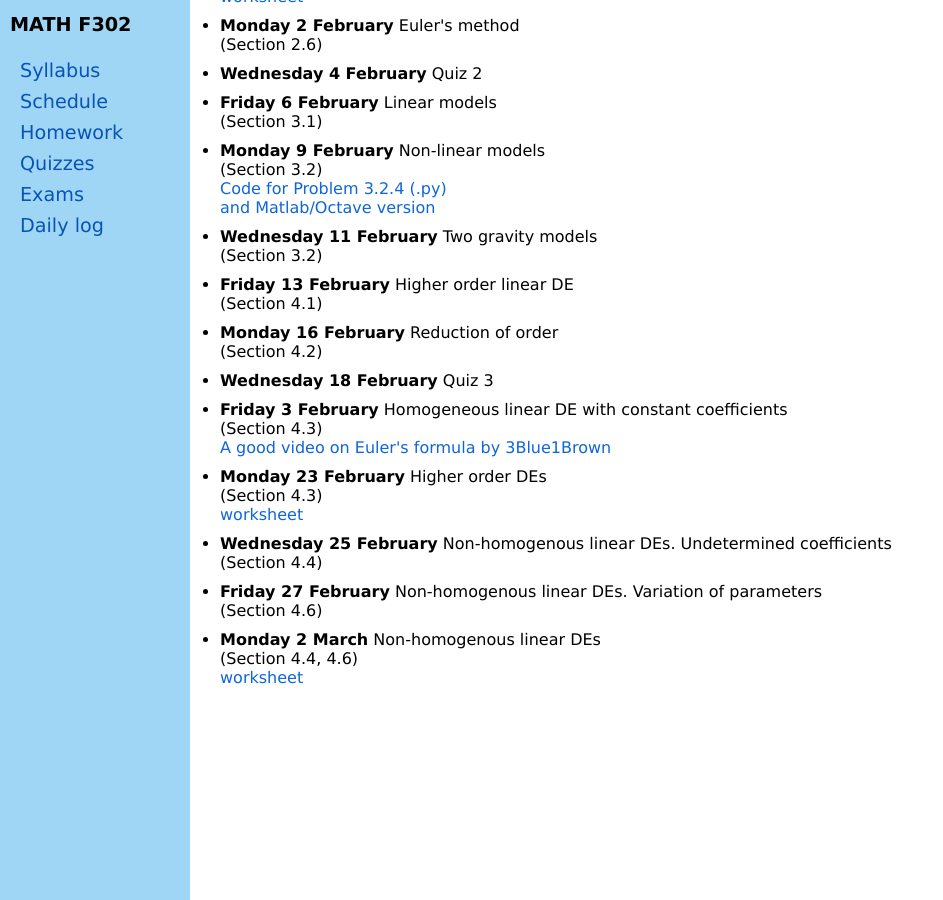
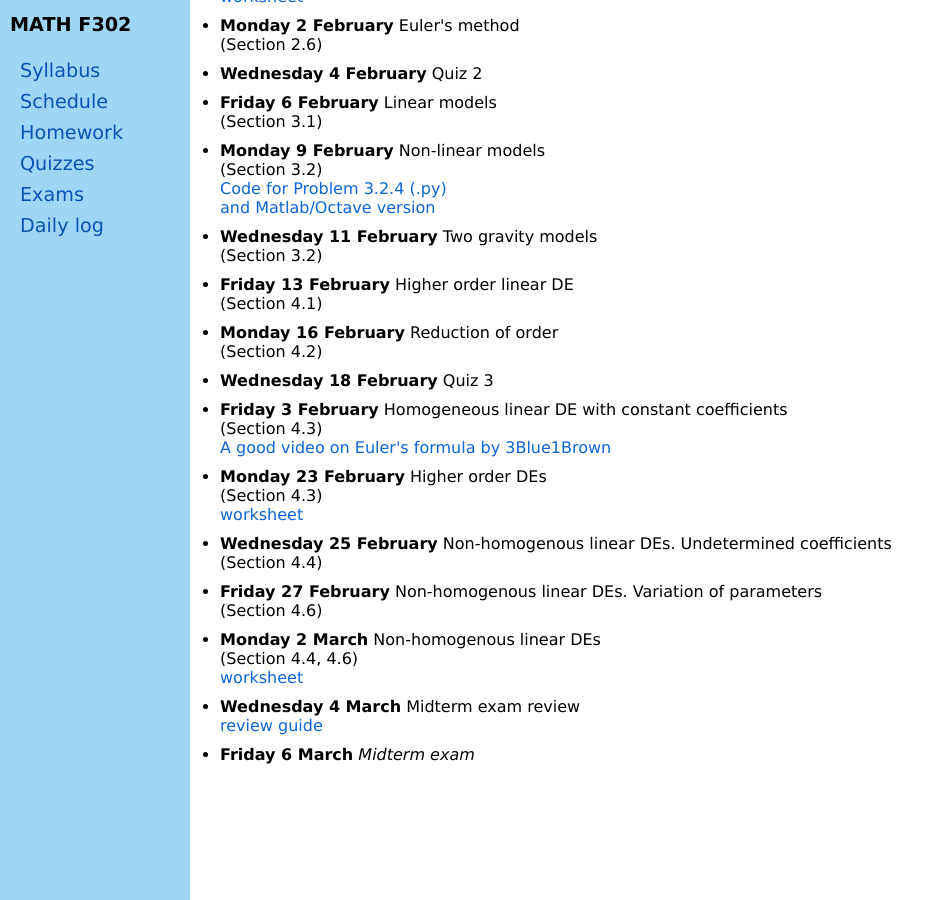
Before and after one commit to blackcurrantpi/ode, a Jekyll site: the page built from daily.md, in a window 1280 px wide and 900 px high, scrolled down 597 px. Shown: the whole window, without its empty margins (0-943 px from the left). Built offline with Jekyll 4.4.1, drawn with Linux system fonts in a browser that asks for light colours.

Commit message:
upd daily and review guide

```diff
--- a/_data/daily.yml
+++ b/_data/daily.yml
@@ -114,13 +114,15 @@ daily:
   doc: worksheets/ch4.pdf
   docname: worksheet
 
-# - name: Wednesday 15 October
-#   description: Quiz 4
+- name: Wednesday 4 March
+  description: Midterm exam review
+  doc: exams/s26/review_mid.pdf
+  docname: review guide
 
 
-# - name: Friday 17 October
-#   description: Variation of parameters, Cauchy-Euler equations
-#   chapter: 4.6, 4.7
+- name: Friday 6 March
+  description: <i>Midterm exam</i>
+
 
 # - name: Monday 20 October
 #   description: Cauchy-Euler equations
```
Also changed, not shown: 1 other file.
